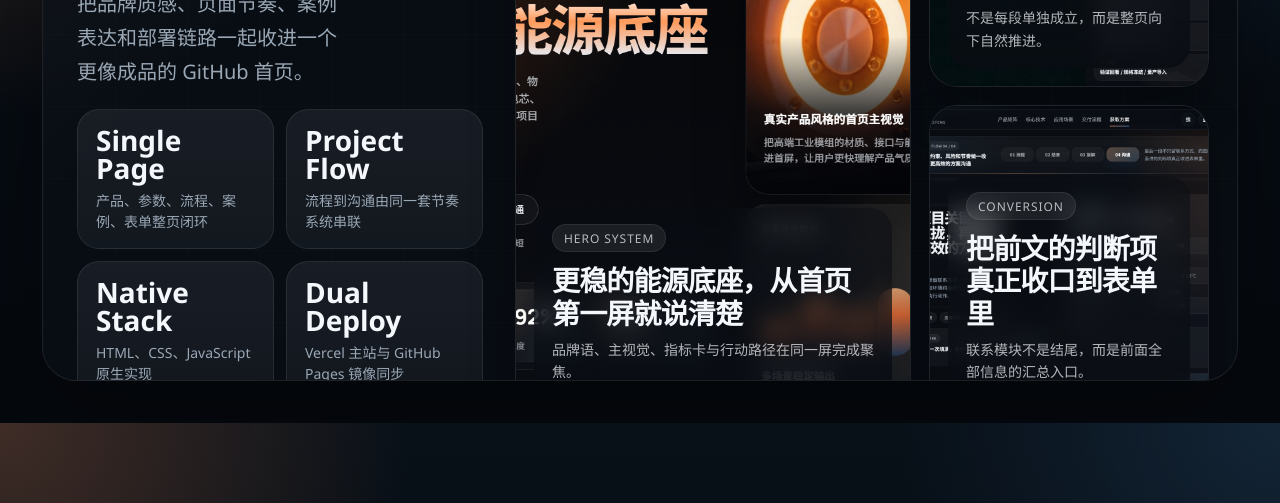
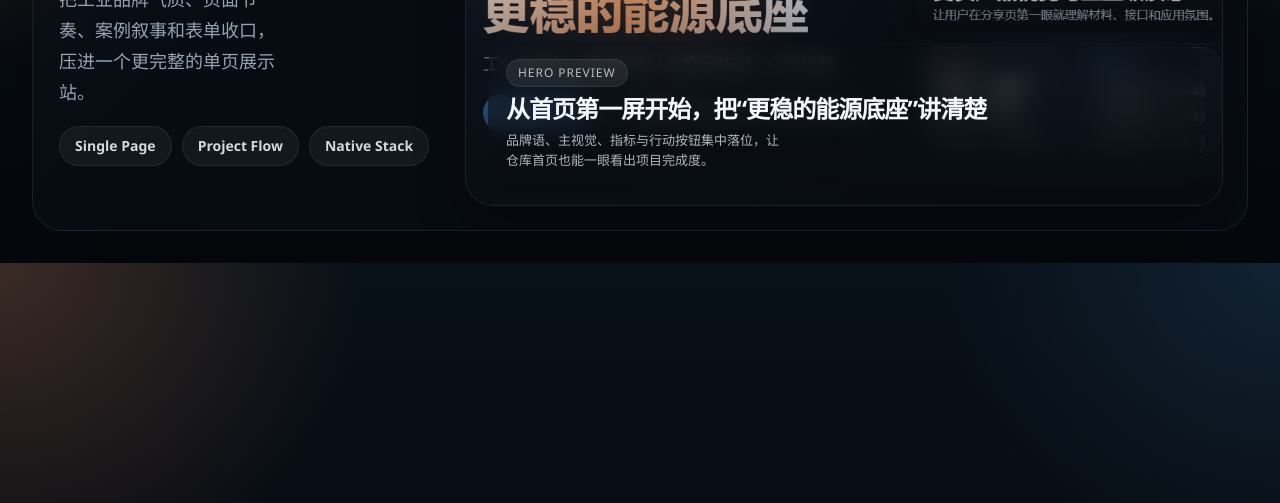
Before and after one commit to xxwl12122/titan-energy-site, a plain HTML site: page assets/images/readme-showcase-source.html in a window 1280 px wide. Shown: the part 297-800 px from the top of the page. Drawn offline with Linux system fonts and the light colour scheme.

Commit message:
Simplify README showcase banner

```diff
--- a/assets/images/readme-showcase-source.html
+++ b/assets/images/readme-showcase-source.html
@@ -8,10 +8,10 @@
     :root {
       color-scheme: dark;
       --bg: #071019;
-      --panel: rgba(19, 25, 35, 0.9);
+      --panel: rgba(14, 19, 27, 0.86);
       --line: rgba(255, 255, 255, 0.08);
       --text: #f4f7fb;
-      --muted: #9aa7b5;
+      --muted: #96a3b3;
       --accent: #ef8753;
       --brand: #4d90d2;
     }
@@ -24,30 +24,30 @@
     body {
       margin: 0;
       width: 1280px;
-      height: 720px;
+      height: 560px;
       overflow: hidden;
       font-family: "Segoe UI", "PingFang SC", "Microsoft YaHei", sans-serif;
       background:
-        radial-gradient(circle at top left, rgba(239, 135, 83, 0.24), transparent 28%),
-        radial-gradient(circle at top right, rgba(77, 144, 210, 0.16), transparent 26%),
+        radial-gradient(circle at top left, rgba(239, 135, 83, 0.22), transparent 26%),
+        radial-gradient(circle at top right, rgba(77, 144, 210, 0.14), transparent 24%),
         linear-gradient(180deg, #081018, #05080d 100%);
       color: var(--text);
     }
 
     body {
-      padding: 42px;
+      padding: 32px;
     }
 
     .frame {
       position: relative;
       height: 100%;
-      border-radius: 34px;
+      overflow: hidden;
+      border-radius: 30px;
       border: 1px solid rgba(255, 255, 255, 0.08);
       background:
-        linear-gradient(135deg, rgba(255, 255, 255, 0.04), transparent 26%),
-        rgba(9, 14, 21, 0.9);
-      box-shadow: 0 28px 80px rgba(0, 0, 0, 0.32);
-      overflow: hidden;
+        linear-gradient(135deg, rgba(255, 255, 255, 0.035), transparent 28%),
+        rgba(8, 13, 19, 0.92);
+      box-shadow: 0 28px 70px rgba(0, 0, 0, 0.28);
     }
 
     .frame::before {
@@ -55,10 +55,10 @@
       position: absolute;
       inset: 0;
       background:
-        linear-gradient(90deg, rgba(255, 255, 255, 0.03) 1px, transparent 1px),
-        linear-gradient(rgba(255, 255, 255, 0.03) 1px, transparent 1px);
+        linear-gradient(90deg, rgba(255, 255, 255, 0.025) 1px, transparent 1px),
+        linear-gradient(rgba(255, 255, 255, 0.025) 1px, transparent 1px);
       background-size: 72px 72px;
-      opacity: 0.46;
+      opacity: 0.42;
       pointer-events: none;
     }
 
@@ -66,17 +66,17 @@
       position: relative;
       z-index: 1;
       display: grid;
-      grid-template-columns: 420px minmax(0, 1fr);
-      gap: 24px;
+      grid-template-columns: 388px minmax(0, 1fr);
+      gap: 20px;
       height: 100%;
-      padding: 28px;
+      padding: 24px;
     }
 
-    .intro {
+    .copy {
       display: grid;
-      align-content: space-between;
-      gap: 20px;
-      padding: 18px 8px 18px 6px;
+      align-content: center;
+      gap: 16px;
+      padding: 8px 4px 8px 2px;
     }
 
     .eyebrow {
@@ -88,7 +88,7 @@
       border-radius: 999px;
       border: 1px solid rgba(255, 255, 255, 0.08);
       background: rgba(255, 255, 255, 0.05);
-      color: rgba(244, 247, 251, 0.72);
+      color: rgba(244, 247, 251, 0.7);
       font-size: 13px;
       font-weight: 700;
       letter-spacing: 0.08em;
@@ -96,9 +96,9 @@
     }
 
     h1 {
-      margin: 16px 0 0;
-      font-size: 68px;
-      line-height: 0.96;
+      margin: 0;
+      font-size: 64px;
+      line-height: 0.95;
       letter-spacing: -0.05em;
     }
 
@@ -107,180 +107,137 @@
     }
 
     .lede {
-      margin: 18px 0 0;
-      max-width: 24ch;
+      margin: 0;
+      max-width: 22ch;
       color: var(--muted);
-      font-size: 20px;
-      line-height: 1.7;
+      font-size: 18px;
+      line-height: 1.72;
     }
 
-    .metric-grid {
-      display: grid;
-      grid-template-columns: repeat(2, minmax(0, 1fr));
-      gap: 12px;
+    .pill-row {
+      display: flex;
+      flex-wrap: wrap;
+      gap: 10px;
+      margin-top: 2px;
     }
 
-    .metric {
-      padding: 16px 18px;
-      border-radius: 22px;
-      border: 1px solid var(--line);
-      background:
-        linear-gradient(180deg, rgba(255, 255, 255, 0.05), rgba(255, 255, 255, 0.025)),
-        rgba(15, 20, 28, 0.76);
-    }
-
-    .metric strong {
-      display: block;
-      font-size: 28px;
-      line-height: 1;
-    }
-
-    .metric span {
-      display: block;
-      margin-top: 8px;
-      color: var(--muted);
-      font-size: 14px;
-      line-height: 1.5;
-    }
-
-    .gallery {
-      display: grid;
-      grid-template-columns: minmax(0, 1.28fr) minmax(280px, 0.72fr);
-      gap: 18px;
+    .visual {
       min-width: 0;
     }
 
-    .gallery-main,
-    .gallery-side article {
+    .hero-card {
       position: relative;
       overflow: hidden;
+      height: 100%;
       border-radius: 28px;
       border: 1px solid rgba(255, 255, 255, 0.08);
-      background: rgba(14, 19, 27, 0.8);
-      box-shadow: 0 24px 48px rgba(0, 0, 0, 0.24);
+      background: rgba(14, 19, 27, 0.82);
+      box-shadow: 0 24px 52px rgba(0, 0, 0, 0.24);
     }
 
-    .gallery-main {
-      min-height: 620px;
-    }
-
-    .gallery-side {
-      display: grid;
-      gap: 18px;
-    }
-
-    .gallery-side article {
-      min-height: 301px;
-    }
-
-    img {
+    .hero-card img {
       display: block;
       width: 100%;
       height: 100%;
       object-fit: cover;
+      object-position: center top;
     }
 
-    .overlay {
+    .hero-card::after {
+      content: "";
       position: absolute;
-      inset: auto 18px 18px 18px;
+      inset: 0;
+      background:
+        linear-gradient(180deg, rgba(8, 12, 18, 0.04), rgba(8, 12, 18, 0.08) 38%, rgba(8, 12, 18, 0.82)),
+        radial-gradient(circle at 18% 22%, rgba(255, 186, 131, 0.16), transparent 26%);
+      pointer-events: none;
+    }
+
+    .hero-copy {
+      position: absolute;
+      left: 22px;
+      right: 22px;
+      bottom: 18px;
+      z-index: 1;
+      display: grid;
+      gap: 8px;
       padding: 16px 18px;
       border-radius: 22px;
-      background: linear-gradient(180deg, rgba(9, 13, 19, 0.42), rgba(9, 13, 19, 0.88));
+      background: linear-gradient(180deg, rgba(9, 13, 19, 0.36), rgba(9, 13, 19, 0.82));
       backdrop-filter: blur(12px);
     }
 
-    .overlay span {
+    .hero-copy span {
       display: inline-flex;
       align-items: center;
       min-height: 28px;
+      width: fit-content;
       padding: 0 11px;
       border-radius: 999px;
+      border: 1px solid rgba(255, 255, 255, 0.08);
       background: rgba(255, 255, 255, 0.08);
-      border: 1px solid rgba(255, 255, 255, 0.08);
       color: rgba(244, 247, 251, 0.72);
       font-size: 12px;
       letter-spacing: 0.08em;
       text-transform: uppercase;
     }
 
-    .overlay strong {
+    .hero-copy strong {
       display: block;
-      margin-top: 12px;
-      font-size: 28px;
-      line-height: 1.15;
-      letter-spacing: -0.03em;
+      font-size: 24px;
+      line-height: 1.14;
+      letter-spacing: -0.04em;
     }
 
-    .overlay p {
-      margin: 10px 0 0;
+    .hero-copy p {
+      margin: 0;
+      max-width: 38ch;
       color: rgba(244, 247, 251, 0.72);
+      font-size: 13px;
+      line-height: 1.58;
+    }
+
+    .pill {
+      display: inline-flex;
+      align-items: center;
+      min-height: 40px;
+      padding: 0 15px;
+      border-radius: 999px;
+      border: 1px solid var(--line);
+      background: rgba(255, 255, 255, 0.05);
+      color: rgba(244, 247, 251, 0.86);
       font-size: 14px;
-      line-height: 1.6;
+      font-weight: 600;
     }
   </style>
 </head>
 <body>
   <div class="frame">
     <div class="shell">
-      <section class="intro">
-        <div>
-          <span class="eyebrow">Repository Showcase</span>
-          <h1>
-            泰坦供能
-            <span class="accent">项目展示页</span>
-          </h1>
-          <p class="lede">把品牌质感、页面节奏、案例表达和部署链路一起收进一个更像成品的 GitHub 首页。</p>
-        </div>
+      <section class="copy">
+        <span class="eyebrow">Repository Overview</span>
+        <h1>
+          泰坦供能
+          <span class="accent">项目主页</span>
+        </h1>
+        <p class="lede">把工业品牌气质、页面节奏、案例叙事和表单收口，压进一个更完整的单页展示站。</p>
 
-        <div class="metric-grid">
-          <article class="metric">
-            <strong>Single Page</strong>
-            <span>产品、参数、流程、案例、表单整页闭环</span>
-          </article>
-          <article class="metric">
-            <strong>Project Flow</strong>
-            <span>流程到沟通由同一套节奏系统串联</span>
-          </article>
-          <article class="metric">
-            <strong>Native Stack</strong>
-            <span>HTML、CSS、JavaScript 原生实现</span>
-          </article>
-          <article class="metric">
-            <strong>Dual Deploy</strong>
-            <span>Vercel 主站与 GitHub Pages 镜像同步</span>
-          </article>
+        <div class="pill-row">
+          <span class="pill">Single Page</span>
+          <span class="pill">Project Flow</span>
+          <span class="pill">Native Stack</span>
         </div>
       </section>
 
-      <section class="gallery">
-        <article class="gallery-main">
-          <img src="readme-hero.png" alt="首页主视觉">
-          <div class="overlay">
-            <span>Hero System</span>
-            <strong>更稳的能源底座，从首页第一屏就说清楚</strong>
-            <p>品牌语、主视觉、指标卡与行动路径在同一屏完成聚焦。</p>
+      <section class="visual">
+        <article class="hero-card">
+          <img src="share-cover.png" alt="项目品牌封面">
+          <div class="hero-copy">
+            <span>Hero Preview</span>
+            <strong>从首页第一屏开始，把“更稳的能源底座”讲清楚</strong>
+            <p>品牌语、主视觉、指标与行动按钮集中落位，让仓库首页也能一眼看出项目完成度。</p>
           </div>
         </article>
-
-        <div class="gallery-side">
-          <article>
-            <img src="readme-flow.png" alt="流程区块">
-            <div class="overlay">
-              <span>Flow Section</span>
-              <strong>让区块之间真的形成连续叙事</strong>
-              <p>不是每段单独成立，而是整页向下自然推进。</p>
-            </div>
-          </article>
-
-          <article>
-            <img src="readme-contact.png" alt="联系区块">
-            <div class="overlay">
-              <span>Conversion</span>
-              <strong>把前文的判断项真正收口到表单里</strong>
-              <p>联系模块不是结尾，而是前面全部信息的汇总入口。</p>
-            </div>
-          </article>
-        </div>
       </section>
     </div>
   </div>
```
Also changed, not shown: assets/images/readme-showcase.png.
